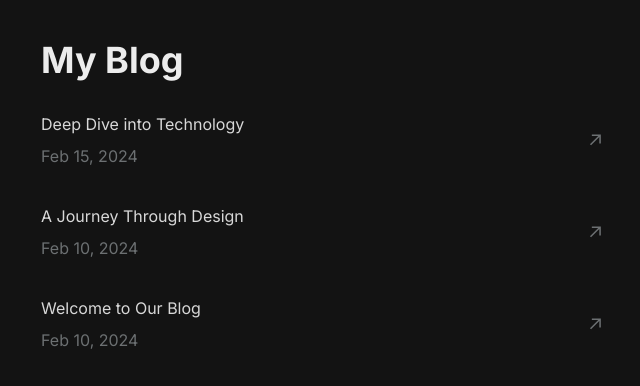
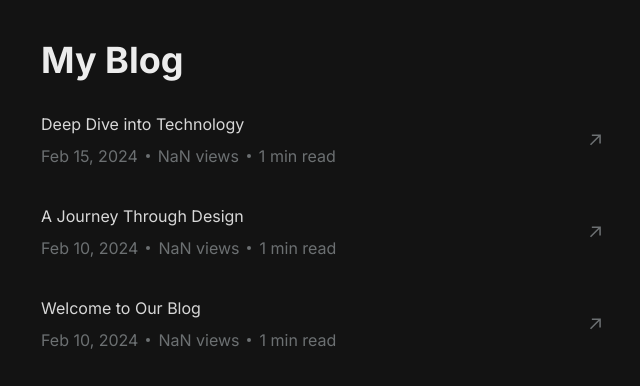
Before and after one commit to hqasmei/nextjs14-blog, a Next.js app: page /posts in a window 1280 px wide. Shown: the top 386 px of the page, without its empty margins (319-959 px from the left). Built offline with nearby package versions, Linux system fonts and the light colour scheme; no server answers; the database is empty.

Commit message:
Added view counter and min read

```diff
--- a/package.json
+++ b/package.json
@@ -11,6 +11,7 @@
   "dependencies": {
     "@ianvs/prettier-plugin-sort-imports": "^4.1.1",
     "@tailwindcss/typography": "^0.5.10",
+    "@upstash/redis": "^1.28.3",
     "lucide-react": "^0.325.0",
     "next": "14.1.0",
     "next-mdx-remote": "^4.4.1",
--- /dev/null
+++ b/src/app/api/increment/route.ts
@@ -0,0 +1,39 @@
+import { NextRequest, NextResponse } from 'next/server';
+
+import { Redis } from '@upstash/redis';
+
+const redis = Redis.fromEnv();
+export const runtime = 'edge';
+
+export async function POST(req: NextRequest): Promise<NextResponse> {
+  const body = await req.json();
+  let slug: string | undefined = undefined;
+  if ('slug' in body) {
+    slug = body.slug;
+  }
+  if (!slug) {
+    return new NextResponse('Slug not found', { status: 400 });
+  }
+  const ip = req.ip;
+  if (ip) {
+    // Hash the IP in order to not store it directly in your db.
+    const buf = await crypto.subtle.digest(
+      'SHA-256',
+      new TextEncoder().encode(ip),
+    );
+    const hash = Array.from(new Uint8Array(buf))
+      .map((b) => b.toString(16).padStart(2, '0'))
+      .join('');
+
+    // deduplicate the ip for each slug
+    const isNew = await redis.set(['deduplicate', hash, slug].join(':'), true, {
+      nx: true,
+      ex: 24 * 60 * 60,
+    });
+    if (!isNew) {
+      new NextResponse(null, { status: 202 });
+    }
+  }
+  await redis.incr(['pageviews', 'posts', slug].join(':'));
+  return new NextResponse(null, { status: 202 });
+}
--- a/src/app/posts/[slug]/page.tsx
+++ b/src/app/posts/[slug]/page.tsx
@@ -1,10 +1,59 @@
+import { cache, Suspense } from 'react';
+
+import type { Metadata } from 'next';
 import Link from 'next/link';
 import { notFound } from 'next/navigation';
 
+import MaxWidthWrapper from '@/components/max-width-wrapper';
 import { CustomMDX } from '@/components/mdx';
 import { getPosts } from '@/lib/posts';
-import { reformatDate } from '@/lib/utils';
+import { calculateReadingTime, reformatDate } from '@/lib/utils';
+import { Redis } from '@upstash/redis';
 import { ArrowLeft } from 'lucide-react';
+
+import { ReportView } from './view';
+
+const redis = Redis.fromEnv();
+export const revalidate = 0;
+
+export async function generateMetadata({
+  params,
+}: {
+  params: any;
+}): Promise<Metadata | undefined> {
+  const post = getPosts().find((post) => post.slug === params.slug);
+
+  if (!post) {
+    return;
+  }
+
+  let { metadata, slug, content } = post;
+  let ogImage = metadata.image
+    ? `https://www.hosnaqasmei.com${metadata.image}`
+    : `https://www.hosnaqasmei.com/og?title=${metadata.title}`;
+
+  return {
+    title: metadata.title,
+    description: metadata.summary,
+    openGraph: {
+      title: metadata.title,
+      description: metadata.summary,
+      type: 'article',
+      url: `https://www.hosnaqasmei.com/posts/${post.slug}`,
+      images: [
+        {
+          url: ogImage,
+        },
+      ],
+    },
+    twitter: {
+      card: 'summary_large_image',
+      title: metadata.title,
+      description: metadata.summary,
+      images: [ogImage],
+    },
+  };
+}
 
 export default async function Blog({ params }: { params: any }) {
   const post = getPosts().find((post) => post.slug === params.slug);
@@ -12,9 +61,13 @@ export default async function Blog({ params }: { params: any }) {
   if (!post) {
     notFound();
   }
+  const views =
+    (await redis.get<number>(['pageviews', 'posts', params.slug].join(':'))) ??
+    0;
 
   return (
-    <div className="mx-auto w-full max-w-3xl px-4 lg:px-20 pt-4 md:pt-10">
+    <MaxWidthWrapper>
+      <ReportView slug={post.slug} />
       <div className="flex flex-row space-x-4 mb-6 text-sm text-secondaryDarker">
         <Link
           href="/posts"
@@ -24,7 +77,9 @@ export default async function Blog({ params }: { params: any }) {
             size={18}
             className="group-hover:-translate-x-1 duration-300 group-hover:text-secondaryDark"
           />
-          <span className="group-hover:text-secondaryDark duration-300">Back</span>
+          <span className="group-hover:text-secondaryDark duration-300">
+            Back
+          </span>
         </Link>
       </div>
       <h1 className="title font-medium text-2xl tracking-tighter max-w-[650px]">
@@ -33,11 +88,27 @@ export default async function Blog({ params }: { params: any }) {
       <div className="flex justify-between items-center mt-2 mb-8 text-sm max-w-[650px]">
         <div className="flex flex-row space-x-2 items-center text-secondaryDarker">
           <span>{reformatDate(post.metadata.publishedAt)}</span>
+          <span className="h-1 w-1 bg-secondaryDarker rounded-full" />
+          <span>
+            <span>
+              {Intl.NumberFormat('en-US', { notation: 'compact' }).format(
+                views,
+              )}{' '}
+              {' views'}
+            </span>
+          </span>
+          <span className="h-1 w-1 bg-secondaryDarker rounded-full" />
+          <span>
+            <span>
+              {calculateReadingTime(post.content)}
+              {' min read'}
+            </span>
+          </span>
         </div>
       </div>
       <article className="prose prose-invert pb-10">
         <CustomMDX source={post.content} />
       </article>
-    </div>
+    </MaxWidthWrapper>
   );
 }
--- /dev/null
+++ b/src/app/posts/[slug]/view.tsx
@@ -0,0 +1,17 @@
+'use client';
+
+import { useEffect } from 'react';
+
+export const ReportView: React.FC<{ slug: string }> = ({ slug }) => {
+  useEffect(() => {
+    fetch('/api/increment', {
+      method: 'POST',
+      headers: {
+        'Content-Type': 'application/json',
+      },
+      body: JSON.stringify({ slug }),
+    });
+  }, [slug]);
+
+  return null;
+};
--- a/src/app/posts/page.tsx
+++ b/src/app/posts/page.tsx
@@ -1,8 +1,12 @@
 import React from 'react';
 
 import { getPosts } from '@/lib/posts';
+import { Redis } from '@upstash/redis';
 
 import Posts from './posts';
+
+const redis = Redis.fromEnv();
+export const revalidate = 0;
 
 export const metadata = {
   title: 'Posts',
@@ -11,6 +15,16 @@ export const metadata = {
 
 export default async function PostsPage() {
   let allPosts = getPosts();
-
-  return <Posts allPosts={allPosts} />;
+  const views = (
+    await redis.mget<number[]>(
+      ...allPosts.map((p) => ['pageviews', 'posts', p.slug].join(':')),
+    )
+  ).reduce(
+    (acc, v, i) => {
+      acc[allPosts[i].slug] = v ?? 0;
+      return acc;
+    },
+    {} as Record<string, number>,
+  );
+  return <Posts allPosts={allPosts} views={views} />;
 }
--- a/src/app/posts/posts.tsx
+++ b/src/app/posts/posts.tsx
@@ -5,9 +5,16 @@ import React from 'react';
 import Link from 'next/link';
 import { useSearchParams } from 'next/navigation';
 
-import { reformatDate } from '@/lib/utils';
+import MaxWidthWrapper from '@/components/max-width-wrapper';
+import { calculateReadingTime, reformatDate } from '@/lib/utils';
 
-export default function Posts({ allPosts }: { allPosts: any }) {
+export default function Posts({
+  allPosts,
+  views,
+}: {
+  allPosts: any;
+  views: any;
+}) {
   const searchParams = useSearchParams();
   const tag = searchParams.get('tag');
 
@@ -16,11 +23,11 @@ export default function Posts({ allPosts }: { allPosts: any }) {
     : allPosts;
 
   return (
-    <div className="mx-auto w-full max-w-3xl px-4 lg:px-20 pt-4 md:pt-10">
+    <MaxWidthWrapper>
       <div className="grid grid-cols-1 gap-10 pb-10">
         <div className="flex flex-col">
           <span className="text-4xl font-bold md:px-6 mb-6 md:mb-4">
-          My Blog
+            My Blog
           </span>
 
           <div>
@@ -49,6 +56,22 @@ export default function Posts({ allPosts }: { allPosts: any }) {
 
                         <div className="flex flex-row space-x-2 items-center text-secondaryDarker">
                           <span>{reformatDate(post.metadata.publishedAt)}</span>
+                          <span className="h-1 w-1 bg-secondaryDarker rounded-full" />
+                          <span>
+                            <span>
+                              {Intl.NumberFormat('en-US', {
+                                notation: 'compact',
+                              }).format(views[post.slug])}{' '}
+                              {' views'}
+                            </span>
+                          </span>
+                          <span className="h-1 w-1 bg-secondaryDarker rounded-full" />
+                          <span>
+                            <span>
+                              {calculateReadingTime(post.content)}
+                              {' min read'}
+                            </span>
+                          </span>
                         </div>
                       </div>
 
@@ -72,6 +95,6 @@ export default function Posts({ allPosts }: { allPosts: any }) {
           </div>
         </div>
       </div>
-    </div>
+    </MaxWidthWrapper>
   );
 }
--- /dev/null
+++ b/src/components/max-width-wrapper.tsx
@@ -0,0 +1,15 @@
+import { ReactNode } from "react";
+
+export default function MaxWidthWrapper({
+  className,
+  children,
+}: {
+  className?: string;
+  children: ReactNode;
+}) {
+  return (
+    <div className="mx-auto w-full max-w-3xl px-4 lg:px-20 pt-4 md:pt-10">
+      {children}
+    </div>
+  );
+}
```
Also changed, not shown: 2 other files (tests, documents, lock files or other folders).
